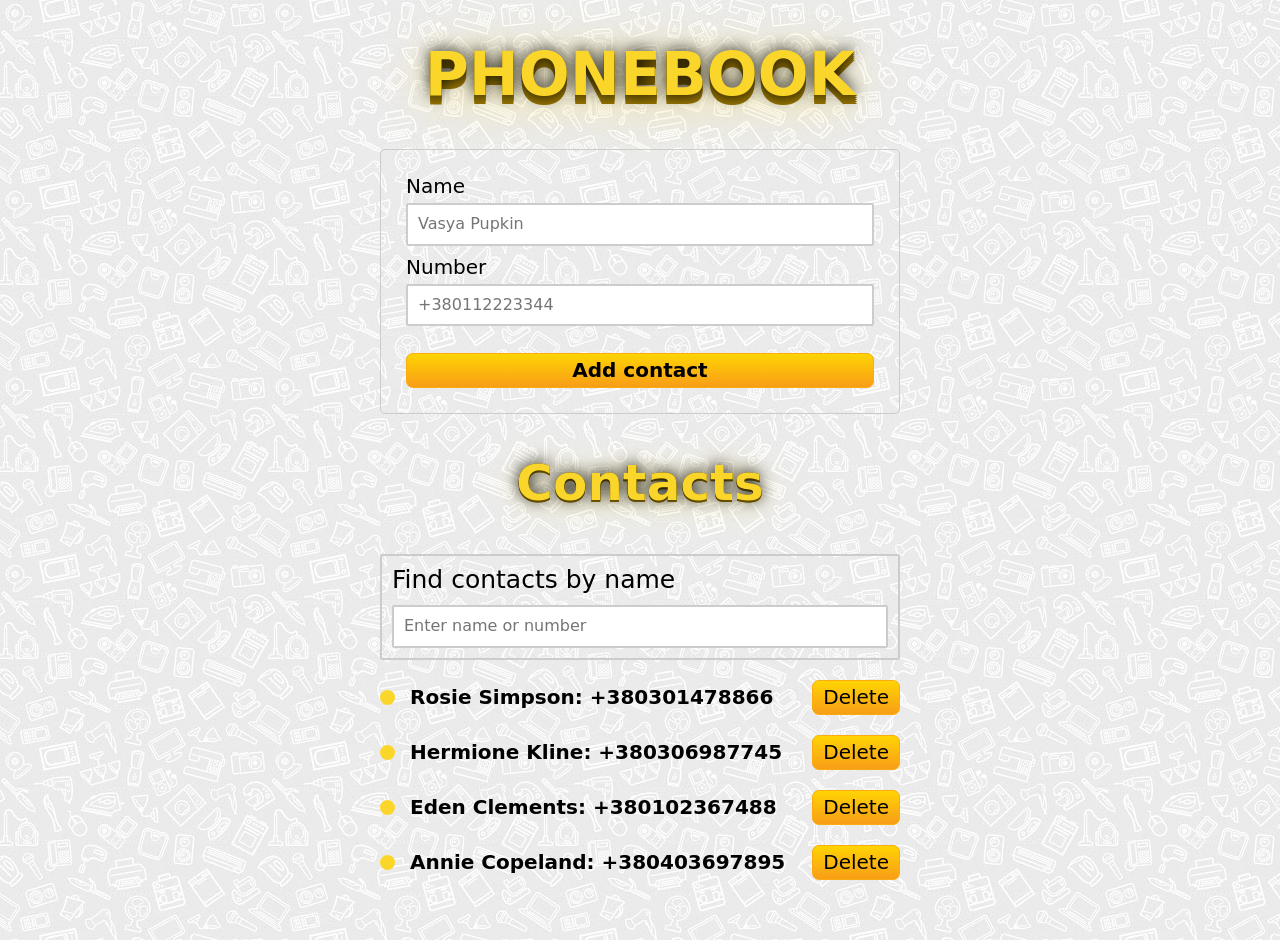
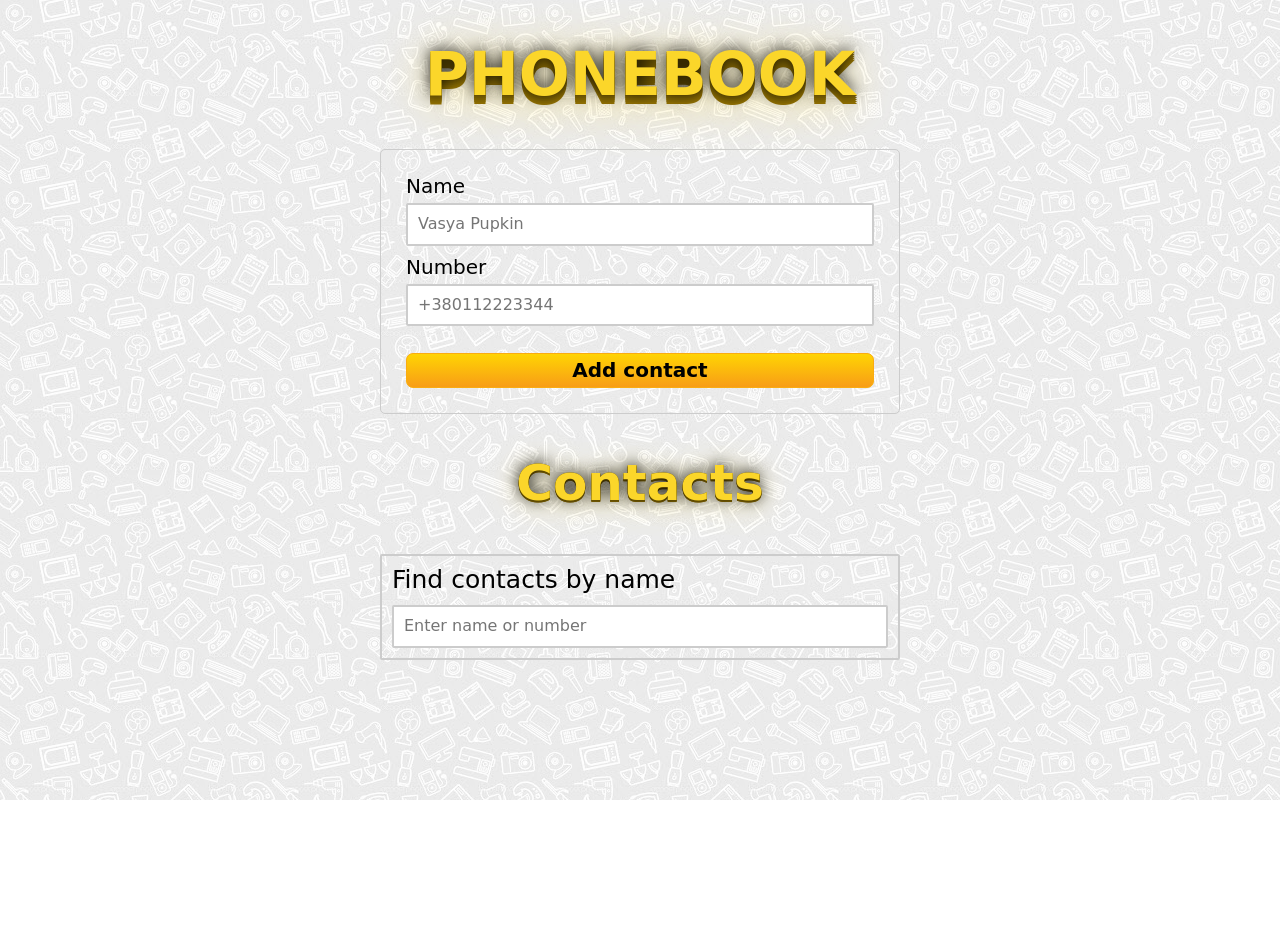
Before and after one commit to Viktor-sun/goit-react-hw-06-phonebook, a React (Create React App) app: page / in a window 1280 px wide. After the commit the page ends 800 px from the top, so only its background shows below. Built offline with nearby package versions, Linux system fonts and the light colour scheme.

Commit message:
add save to local Storage

```diff
--- a/src/App.js
+++ b/src/App.js
@@ -8,14 +8,27 @@ import './App.scss';
 
 class App extends Component {
   state = {
-    contacts: [
-      { id: 'id-1', name: 'Rosie Simpson', number: '+380301478866' },
-      { id: 'id-2', name: 'Hermione Kline', number: '+380306987745' },
-      { id: 'id-3', name: 'Eden Clements', number: '+380102367488' },
-      { id: 'id-4', name: 'Annie Copeland', number: '+380403697895' },
-    ],
+    contacts: [],
     filter: '',
   };
+
+  componentDidMount() {
+    const contactsString = localStorage.getItem('contacts');
+    const parseContacts = JSON.parse(contactsString);
+
+    if (parseContacts) {
+      this.setState({ contacts: parseContacts });
+    }
+  }
+
+  componentDidUpdate(prevProps, prevState) {
+    const nextContacts = this.state.contacts;
+    const prevContacts = prevState.contacts;
+
+    if (nextContacts !== prevContacts) {
+      localStorage.setItem('contacts', JSON.stringify(nextContacts));
+    }
+  }
 
   handleFormSubmit = data => {
     const { name, number } = data;
```
